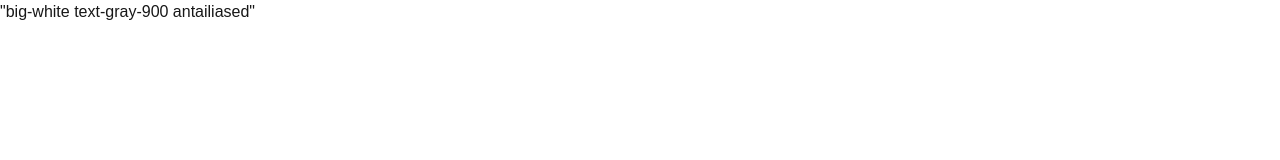
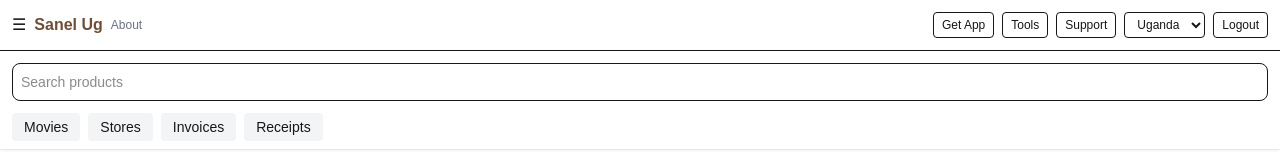
Before and after one commit to ssekanjakko-bot/Sanell, a Next.js app: page / in a window 1280 px wide. Shown: the top 160 px of the page. Built offline with nearby package versions, Linux system fonts and the light colour scheme; no server answers; the database is empty.

Commit message:
Update layout.tsx

```diff
--- a/app/layout.tsx
+++ b/app/layout.tsx
@@ -13,7 +13,7 @@ export default function RootLayout({
 }>) {
   return (
     <html lang="en">
-      <body>"big-white text-gray-900 antailiased"</body>
+      <body>{children}</body>
     </html>
   );
 }
```
